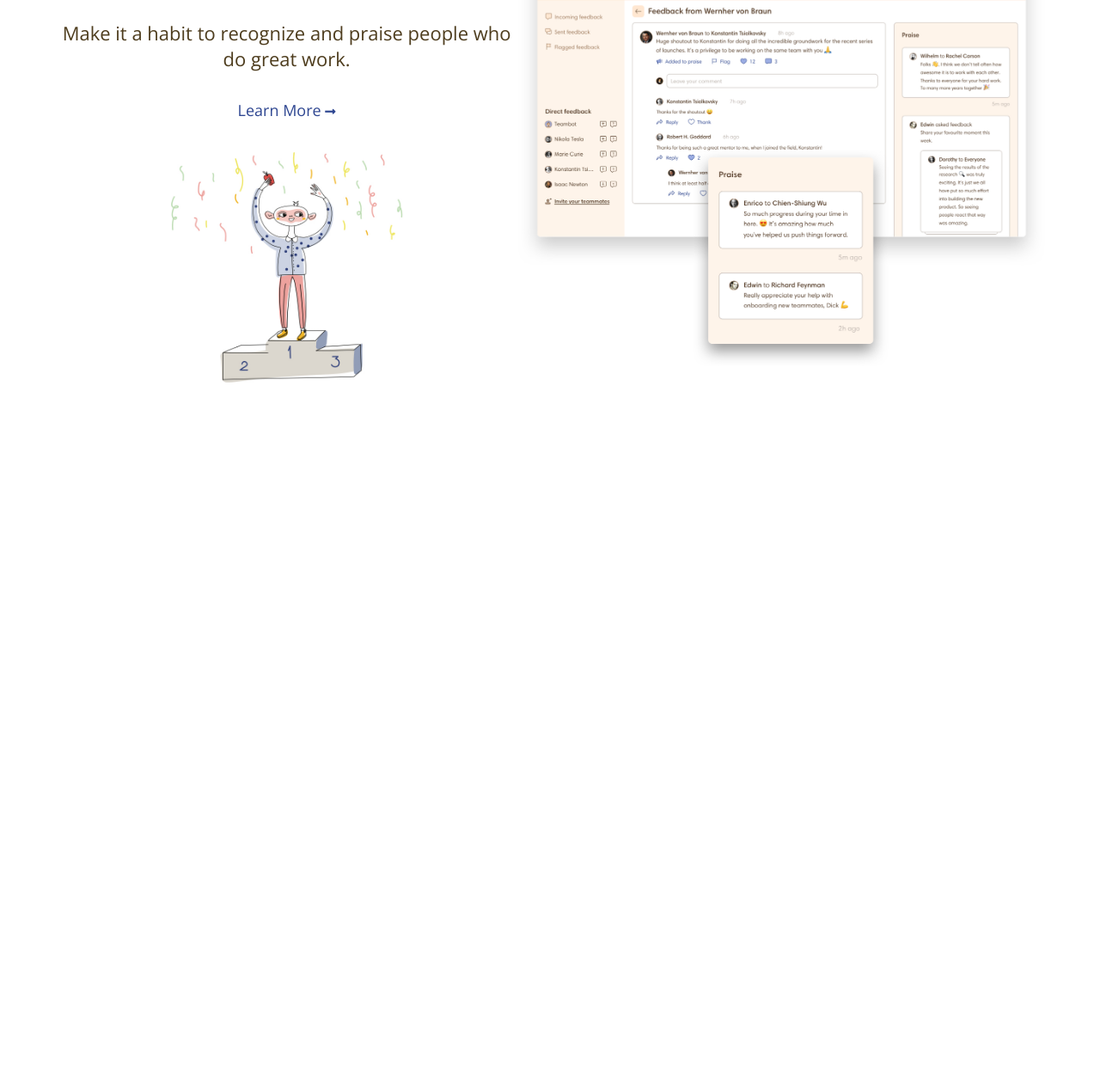
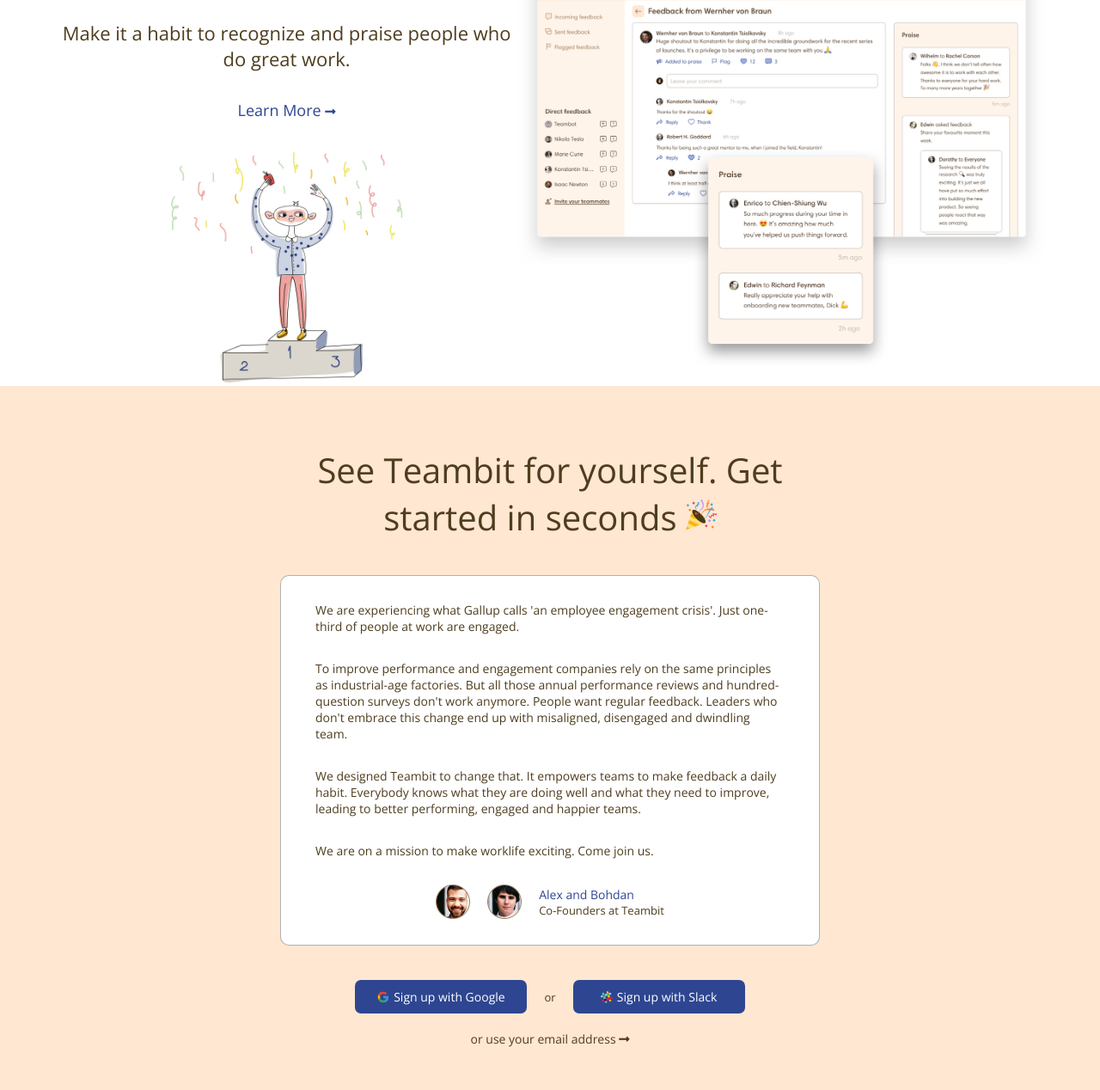
Before and after one commit to AndreaDeMartino/node-sass-teambit, a website: page index.html in a window 1280 px wide. Shown: the part 3855-5123 px from the top of the page at 86% size. Before the commit the page ends 4304 px from the top, so only its background shows below. Drawn offline with nearby package versions, Linux system fonts and the light colour scheme.

Commit message:
Create: Last section of main

```diff
--- a/index.html
+++ b/index.html
@@ -260,6 +260,62 @@
 
         </div>
       </section>
+
+      <!-- MAIN-SECTION: Get Started -->
+      <section class="get-started">
+        <div class="get-started__wrapper">
+
+          <div class="get-started__hero">
+            <h2>See Teambit for yourself.
+              Get started in seconds
+              <img src="dist/img/happy.svg" alt="happy">
+            </h2>
+          </div>
+
+          <div class="get-started__content content">
+
+            <div class="content__text">
+              <p>We are experiencing what Gallup calls 'an employee engagement crisis'. Just one-third of people at work are engaged.
+              </p>
+              <p>To improve performance and engagement companies rely on the same principles as industrial-age factories. But all those annual performance reviews and hundred-question surveys don't work anymore. People want regular feedback. Leaders who don't embrace this change end up with misaligned, disengaged and dwindling team.
+              </p>
+              <p>
+                We designed Teambit to change that. It empowers teams to make feedback a daily habit. Everybody knows what they are doing well and what they need to improve, leading to better performing, engaged and happier teams.
+              </p>
+              <p>
+                We are on a mission to make worklife exciting. Come join us.
+              </p>
+            </div>
+
+            <div class="content__sub-text sub-text">
+              <img class="alex" src="dist/img/alex.png" alt="alex">
+              <img class="bohdan" src="dist/img/bohdan.png" alt="bohdan">
+              <div class="sub-text__container">
+                <p class="sub-text__container--name">
+                  Alex and Bohdan
+                </p>
+                <h5 class="sub-text__container--roles">
+                  Co-Founders at Teambit
+                </h5>
+              </div>
+            </div>
+          </div>
+
+          <div class="get-started__cta">
+            <a href="#" class="btn">
+              <img class="btn--logo" src="dist/img/google-logo.svg" alt="logo-google"> Sign up with Google
+            </a>
+            <h5> or</h5>
+            <a href="#" class="btn">
+              <img class="btn--logo" src="dist/img/slack-logo.svg" alt="logo-google"> Sign up with Slack
+            </a>
+            <span> or use your email address
+              <i class="fas fa-long-arrow-alt-right"></i>
+            </span>
+          </div>
+
+        </div>
+      </section>
     </main>
 
     <!-- FOOTER -->
--- a/src/style/partials/_main.scss
+++ b/src/style/partials/_main.scss
@@ -34,6 +34,17 @@
   @import 'partials/section-2';
 }
 
+.get-started{
+  text-align: center;
+  padding-top: 70px;
+  background-color: $main--bg;
+  @import 'partials/section-3';
+  &__wrapper{
+    @include u--wrapper(90%);
+  }
+}
+
+
 // Medium Device
 @include tablet{
 .people__items,
@@ -64,4 +75,23 @@
       text-align: left;
     }
   }
+
+  .get-started{
+    &__wrapper{
+      max-width: 628px;
+    }
+    &__cta{
+      @include u--flex;
+      flex-wrap: wrap;
+      .btn{
+        width: 200px;
+      }
+      h5{
+        margin: 0 20px;
+      }
+      span{
+        text-align: center;
+      }
+    }
+  }
 }
--- /dev/null
+++ b/src/style/partials/_section-3.scss
@@ -0,0 +1,48 @@
+&__hero{
+  margin-bottom: 40px;
+  h2{
+    font-size: 40px;
+  }
+
+}
+
+.content{
+  background-color: $white;
+  padding: 30px 40px;
+  margin-bottom: 30px;
+  border: 1px solid rgba(0, 0, 0, 0.3);
+  border-radius: 10px;
+  text-align: left;
+  &__text{
+    p{
+      padding-bottom: 30px;
+    }
+  }
+  .sub-text{
+    @include u--flex;
+    img{
+      padding-right: 20px;
+      height: 40px;
+    }
+    &__container{
+      text-align: left;
+      &--name{
+        color:$btn--blue;
+      }
+    }
+  }
+}
+
+&__cta{
+  padding-bottom: 50px;
+  @include u--flex(column);
+    .btn{
+      @include u--btn($btn--blue,#fff);
+      margin: 10px 0;
+    }
+    span{
+      width: 100%;
+      text-align: center;
+      margin-top: 10px;
+    }
+}
```
Also changed, not shown: dist/style/main.css.
